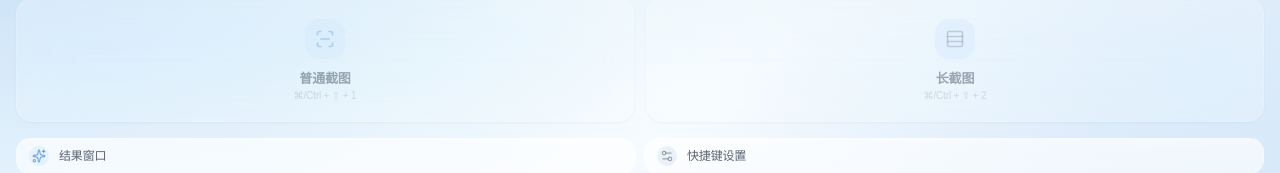
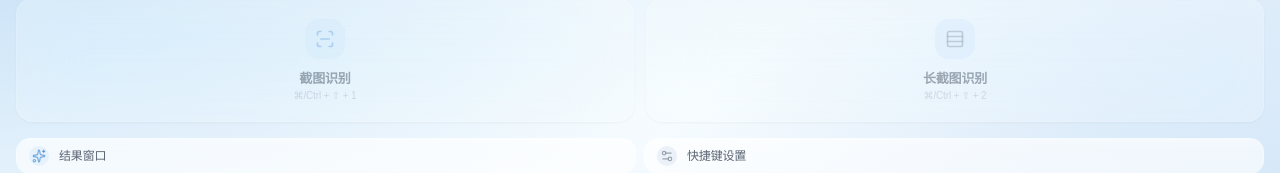
Before and after one commit to 18232751914/mac-OCR, a React (Vite) app: page / in a window 1280 px wide. Shown: the part 164-337 px from the top of the page. Built offline with nearby package versions, Linux system fonts and the light colour scheme.

Commit message:
update: md

```diff
--- a/electron/main.mjs
+++ b/electron/main.mjs
@@ -986,8 +986,8 @@ function buildTrayContextMenu() {
         : '显示面板',
       click: togglePanelWindow,
     },
-    { label: '开始截图', click: () => void startScreenCapture('single') },
-    { label: '长截图', click: () => void startScreenCapture('long') },
+    { label: '截图识别', click: () => void startScreenCapture('single') },
+    { label: '长截图识别', click: () => void startScreenCapture('long') },
     { label: '结果窗口', click: showResultWindow },
     { label: '设置', click: showSettingsWindow },
     { type: 'separator' },
--- a/src/views/DesktopShellView.tsx
+++ b/src/views/DesktopShellView.tsx
@@ -1350,7 +1350,7 @@ const DesktopShellView = () => {
               <ScanLine className="h-5 w-5 text-primary/70 transition-colors duration-200 group-hover:text-primary" />
             </div>
             <div>
-              <div className="text-[13px] font-semibold leading-tight">普通截图</div>
+              <div className="text-[13px] font-semibold leading-tight">截图识别</div>
               <div className="mt-1 text-[10px] leading-none text-muted-foreground/55">
                 {state.shortcutPreferences.single.displayText}
               </div>
@@ -1367,7 +1367,7 @@ const DesktopShellView = () => {
               <Rows3 className="h-5 w-5 text-secondary-foreground/55 transition-colors duration-200 group-hover:text-secondary-foreground" />
             </div>
             <div>
-              <div className="text-[13px] font-semibold leading-tight">长截图</div>
+              <div className="text-[13px] font-semibold leading-tight">长截图识别</div>
               <div className="mt-1 text-[10px] leading-none text-muted-foreground/55">
                 {state.shortcutPreferences.long.displayText}
               </div>
```
Also changed, not shown: 2 other files (tests, documents, lock files or other folders).
